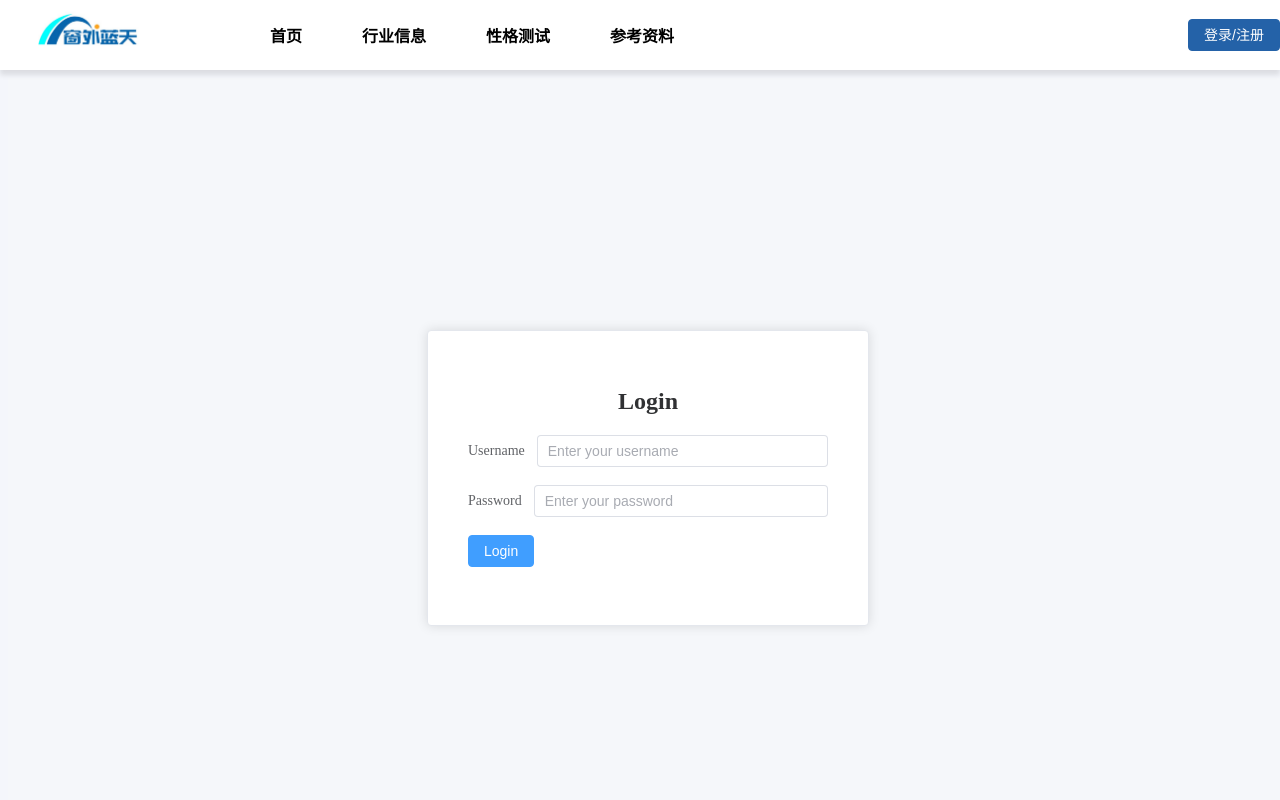
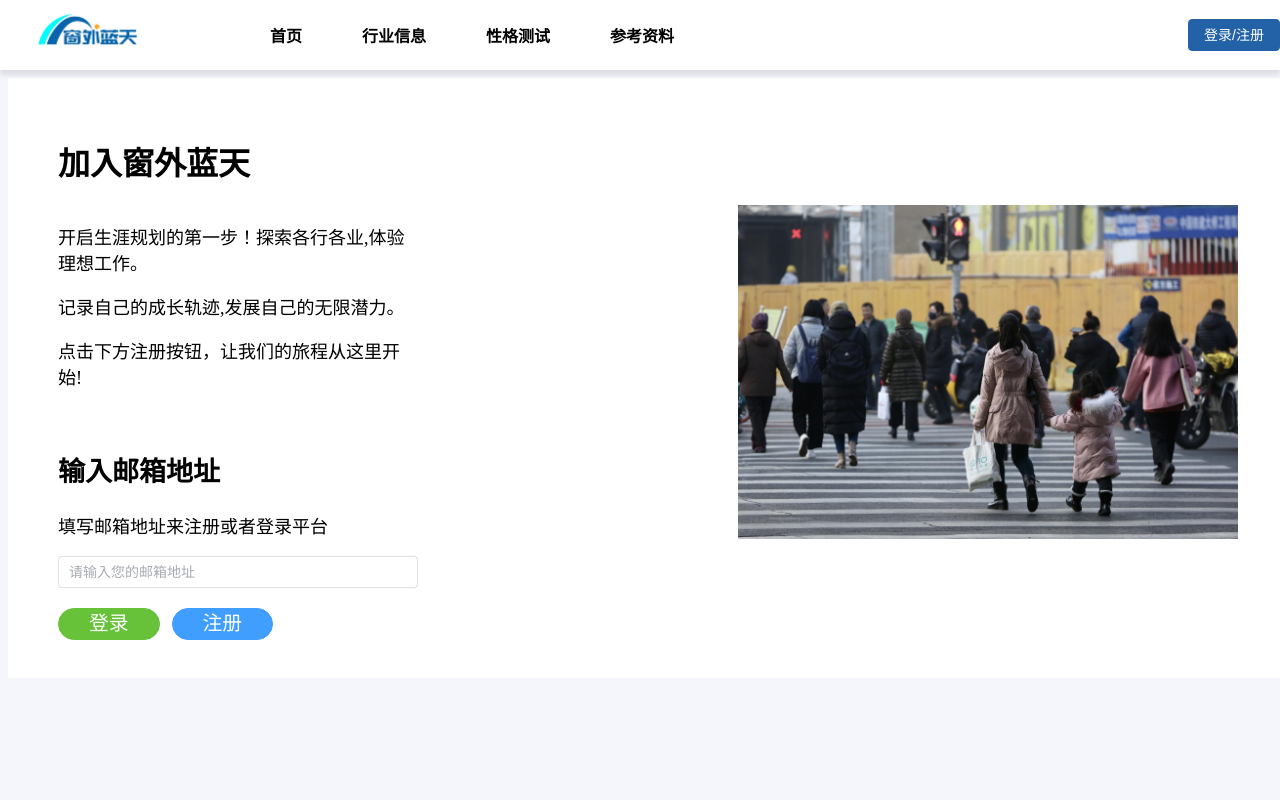
Before and after one commit to CC-cc17/vue3.2, a Vue app in the folder vue3-project/: page /#/register in a window 1280 px wide. Both pictures are taken after a click on the button "登录/注册". Shown: the top 800 px of the page. Built offline with nearby package versions, Linux system fonts and the light colour scheme.

Commit message:
完成登陆页面1和注册页面

```diff
--- a/package.json
+++ b/package.json
@@ -3,7 +3,8 @@
     "echarts": "^5.4.3",
     "element-plus": "^2.4.3",
     "vue-router": "^4.2.5",
-    "vue3-count-to": "^1.1.2"
+    "vue3-count-to": "^1.1.2",
+    "vuex": "^4.0.2"
   },
   "devDependencies": {
     "unplugin-auto-import": "^0.17.2",
--- a/vue3-project/src/main.js
+++ b/vue3-project/src/main.js
@@ -3,6 +3,6 @@ import './style.css'
 import App from './App.vue'
 import router from './router/index.js'
 import '@/assets/css/index.css'
+import store from './store.js';
 
-
-createApp(App).use(router).mount('#app')
+createApp(App).use(router).use(store).mount('#app');
--- a/vue3-project/src/router/index.js
+++ b/vue3-project/src/router/index.js
@@ -31,6 +31,11 @@ const routes =[
         component:()=>import('../views/login/index.vue') //位置
     },
     {
+        path:'/register', //注册路径
+        name:'register', //名字
+        component:()=>import('../views/login/register.vue') //位置
+    },
+    {
         path: '/industry/:id', // 行业动态路径参数
         name: 'IndustryDetail',
         component: () => import('@/views/industries/index.vue') //位置
--- /dev/null
+++ b/vue3-project/src/store.js
@@ -0,0 +1,14 @@
+import { createStore } from 'vuex';
+
+export default createStore({
+  state() {
+    return {
+      email: ''
+    };
+  },
+  mutations: {
+    setEmail(state, email) {
+      state.email = email;
+    }
+  }
+});
--- a/vue3-project/src/views/login/index.vue
+++ b/vue3-project/src/views/login/index.vue
@@ -1,59 +1,13 @@
+<script setup>
+import {ref} from 'vue'
+import Login from './login.vue'
+
+</script>
+
 <template>
-    <div class="login-container">
-      <el-card class="login-card">
-        <h1 class="login-title">Login</h1>
-        <el-form class="login-form" :model="loginForm" ref="loginForm">
-          <el-form-item label="Username" prop="username">
-            <el-input v-model="loginForm.username" placeholder="Enter your username"></el-input>
-          </el-form-item>
-          <el-form-item label="Password" prop="password">
-            <el-input type="password" v-model="loginForm.password" placeholder="Enter your password"></el-input>
-          </el-form-item>
-          <el-form-item>
-            <el-button type="primary" @click="submitForm">Login</el-button>
-          </el-form-item>
-        </el-form>
-      </el-card>
-    </div>
-  </template>
+<login/>
+</template>
 
-  <style scoped>
-  .login-container {
-    display: flex;
-    justify-content: center;
-    align-items: center;
-    height: 100vh;
-    background-color: #f5f7fa;
-  }
+<style scoped>
 
-  .login-card {
-    width: 400px;
-    padding: 20px;
-  }
-
-  .login-title {
-    text-align: center;
-    font-size: 24px;
-    margin-bottom: 20px;
-  }
-
-  .login-form {
-    width: 100%;
-  }
-  </style>
-
-  <script setup>
-  import { ref } from 'vue';
-
-  const loginForm = ref({
-    username: '',
-    password: '',
-  });
-
-  const submitForm = () => {
-    // Add your logic to handle form submission here
-    // Example: You can make an API call to authenticate the user
-    // Once the authentication is successful, you can redirect the user to another page
-    console.log("Login form submitted!");
-  };
-  </script>
+</style>
--- /dev/null
+++ b/vue3-project/src/views/login/login.vue
@@ -0,0 +1,85 @@
+<script setup>
+import { ref } from 'vue';
+import { useRouter } from 'vue-router';
+import { useStore } from 'vuex';
+
+const email = ref('');
+const router = useRouter();
+const store = useStore();
+
+const register = () => {
+  store.commit('setEmail', email.value);
+  router.push('/register');
+};
+</script>
+
+<template>
+    <div class="login-banner">
+      <div class="content">
+        <h1>加入窗外蓝天</h1>
+        <div class="description-and-login">
+          <div class="description">
+            <p>开启生涯规划的第一步！探索各行各业,体验理想工作。</p>
+            <p>记录自己的成长轨迹,发展自己的无限潜力。</p>
+            <p>点击下方注册按钮，让我们的旅程从这里开始!</p><br>
+            <h2 class="email-title">输入邮箱地址</h2>
+            <p class="email-description">填写邮箱地址来注册或者登录平台</p>
+            <el-input v-model="email" placeholder="请输入您的邮箱地址"></el-input>
+            <div class="buttons">
+              <el-button type="success" @click="login">登录</el-button>
+              <el-button type="primary" @click="register">注册</el-button>
+            </div>
+          </div>
+          <img class="image-container" src="@/assets/images/loginlogo.jpg" alt="logo">
+        </div>
+      </div>
+    </div>
+</template>
+
+<style scoped>
+.login-banner {
+  width: auto;
+  height: 500px;
+  background-color: white;
+  display: flex;
+  justify-content: center;
+  align-items: center;
+  position: relative;
+  padding: 50px;
+  margin-bottom: 600px; /* Add extra space at the bottom */
+}
+
+.login-banner .content h1 {
+  color: black;
+}
+
+.login-banner .description-and-login {
+  display: flex;
+  align-items: flex-start;
+  justify-content: space-between;
+}
+
+.login-banner .description {
+  flex: 1;
+  margin-right: 20px;
+  font-size: 18px;
+  text-align: left;
+}
+
+.image-container {
+  width: 500px;
+  height: auto;
+  margin-left: 300px;
+}
+
+.buttons {
+  margin-top: 20px; /* Add some space above the buttons */
+}
+
+.el-button {
+  font-size: 1.1em;
+  padding: 10px 30px;
+  border-radius: 25px;
+}
+
+</style>
--- /dev/null
+++ b/vue3-project/src/views/login/register.vue
@@ -0,0 +1,84 @@
+<script setup>
+import { ref, computed } from 'vue';
+import { useStore } from 'vuex';
+
+const store = useStore();
+const emailFromStore = computed(() => store.state.email);
+
+const signupForm = ref({
+  username: '',
+  password: '',
+  firstName: '',
+  lastName: '',
+  email: '',
+  agreeTerms: false
+});
+
+const isValidUsername = (username) => /^[a-zA-Z0-9_.]{4,}$/.test(username);
+
+const submitForm = () => {
+  if (isValidSignupForm.value) {
+    alert('提交注册!');
+  } else {
+    alert('请检查表单!');
+  }
+};
+
+const isValidSignupForm = computed(() => {
+  // 这里可以添加更多的表单验证逻辑
+  return isValidUsername(signupForm.value.username);
+});
+</script>
+
+<template>
+    <div class="register">
+      <el-form :model="signupForm" label-position="top">
+        <h2>注册</h2>
+        <el-form-item label="登录详情">
+          <el-form-item label="用户名*" required>
+            <el-input v-model="signupForm.username" placeholder="选择一个至少包含四个字符的用户名"></el-input>
+            <div v-if="signupForm.username && !isValidUsername(signupForm.username)">
+              用户名无效。它必须仅包含字母、数字、下划线或句点。
+            </div>
+          </el-form-item>
+          <el-form-item label="密码*" required>
+            <el-input type="password" v-model="signupForm.password" placeholder="密码长度至少为14个字符"></el-input>
+            <!-- 密码要求验证结果 -->
+          </el-form-item>
+        </el-form-item>
+        <el-form-item label="个人信息">
+          <el-row>
+            <el-col :span="12">
+              <el-form-item label="名字*" required>
+                <el-input v-model="signupForm.firstName" placeholder="名字"></el-input>
+              </el-form-item>
+            </el-col>
+            <el-col :span="12">
+              <el-form-item label="姓氏*" required>
+                <el-input v-model="signupForm.lastName" placeholder="姓氏"></el-input>
+              </el-form-item>
+            </el-col>
+          </el-row>
+          <el-form-item label="电子邮箱地址*" required>
+            <el-input v-model="emailFromStore" placeholder="请输入您的邮箱地址"></el-input>
+          </el-form-item>
+        </el-form-item>
+        <el-form-item>
+          <el-checkbox v-model="signupForm.agreeTerms">我已阅读并同意《使用条款》和《隐私政策》。</el-checkbox>
+        </el-form-item>
+        <el-form-item>
+          <el-button type="primary" @click="submitForm" :disabled="!isValidSignupForm">注册</el-button>
+        </el-form-item>
+      </el-form>
+    </div>
+  </template>
+
+<style scoped>
+  /* 在这里添加你的样式 */
+  .register {
+    /* 例如 */
+    max-width: 400px;
+    margin: 0 auto;
+    padding: 20px;
+  }
+</style>
```
Also changed, not shown: vue3-project/src/assets/images/loginlogo.jpg (added), vue3-project/src/views/login/reallogin.vue (added), 1 other file (tests, documents, lock files or other folders).
